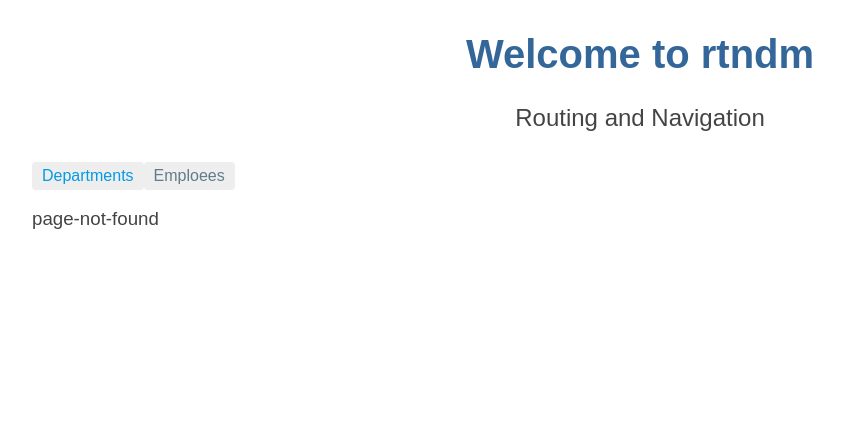
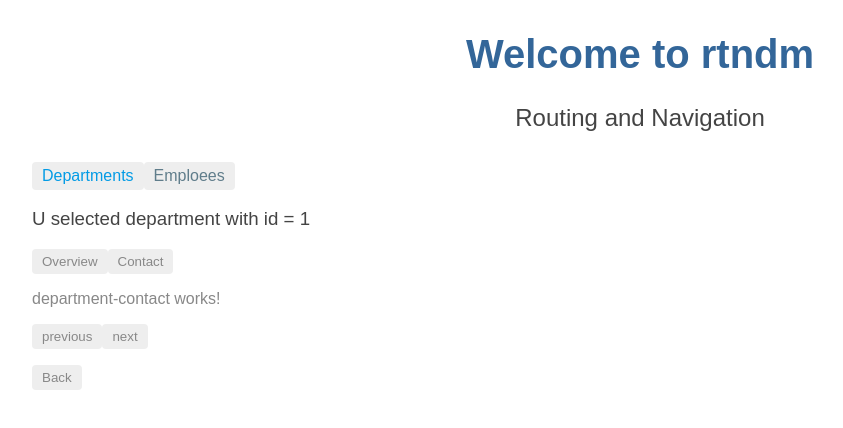
Before and after one commit to vishalrindhe/routing-demo, an Angular app: page /department-list/1/contact in a window 1280 px wide. Shown: the top 428 px of the page, without its empty margins (0-843 px from the left). Built offline with nearby package versions, Linux system fonts and the light colour scheme.

Commit message:
child route29:child route inside DeptDetail Route

```diff
--- a/src/app/app.module.ts
+++ b/src/app/app.module.ts
@@ -5,13 +5,17 @@
 import { AppComponent } from './app.component';
 import { PageNotFoundComponent } from './page-not-found/page-not-found.component';
 import { DeptDetailComponent } from './dept-detail/dept-detail.component';
+import { DepartmentOverviewComponent } from './department-overview/department-overview.component';
+import { DepartmentContactComponent } from './department-contact/department-contact.component';
 
 @NgModule({
   declarations: [
     AppComponent,
     routingComponent,
     PageNotFoundComponent,
-    DeptDetailComponent
+    DeptDetailComponent,
+    DepartmentOverviewComponent,
+    DepartmentContactComponent
   ],
   imports: [
     BrowserModule,
--- /dev/null
+++ b/src/app/department-contact/department-contact.component.ts
@@ -0,0 +1,20 @@
+import { Component, OnInit } from '@angular/core';
+
+@Component({
+  selector: 'app-department-contact',
+  template: `
+    <p>
+      department-contact works!
+    </p>
+  `,
+  styles: [
+  ]
+})
+export class DepartmentContactComponent implements OnInit {
+
+  constructor() { }
+
+  ngOnInit(): void {
+  }
+
+}
--- /dev/null
+++ b/src/app/department-overview/department-overview.component.ts
@@ -0,0 +1,20 @@
+import { Component, OnInit } from '@angular/core';
+
+@Component({
+  selector: 'app-department-overview',
+  template: `
+    <p>
+      department-overview works!
+    </p>
+  `,
+  styles: [
+  ]
+})
+export class DepartmentOverviewComponent implements OnInit {
+
+  constructor() { }
+
+  ngOnInit(): void {
+  }
+
+}
--- a/src/app/dept-detail/dept-detail.component.ts
+++ b/src/app/dept-detail/dept-detail.component.ts
@@ -7,8 +7,17 @@
     <h3>
       U selected department with id = {{deptId}}
     </h3>
-    <a (click)="goPrevious()" > previous</a>
-    <a (click)="goNext()" > next</a>
+    <p>
+      <button (click)="showOverview()" > Overview </button>
+      <button (click)="showContact()" > Contact </button>
+    </p>
+    <router-outlet></router-outlet>
+
+
+    <p>
+    <button (click)="goPrevious()" > previous</button>
+    <button (click)="goNext()" > next</button>
+    </p>
 
     <div><button (click)="gotoDept()" >Back</button></div>
 
@@ -50,4 +59,12 @@
     this.router.navigate(['../', {id: selectedId}], {relativeTo: this.route});
   }
 
+  showOverview(){
+    this.router.navigate(['overview'], {relativeTo: this.route});
+  }
+
+  showContact(){
+    this.router.navigate(['contact'], {relativeTo: this.route});
+  }
+
 }
```
Also changed, not shown: src/app/app-routing.module.ts (+10 -1 lines), 2 other files (tests, documents, lock files or other folders).
